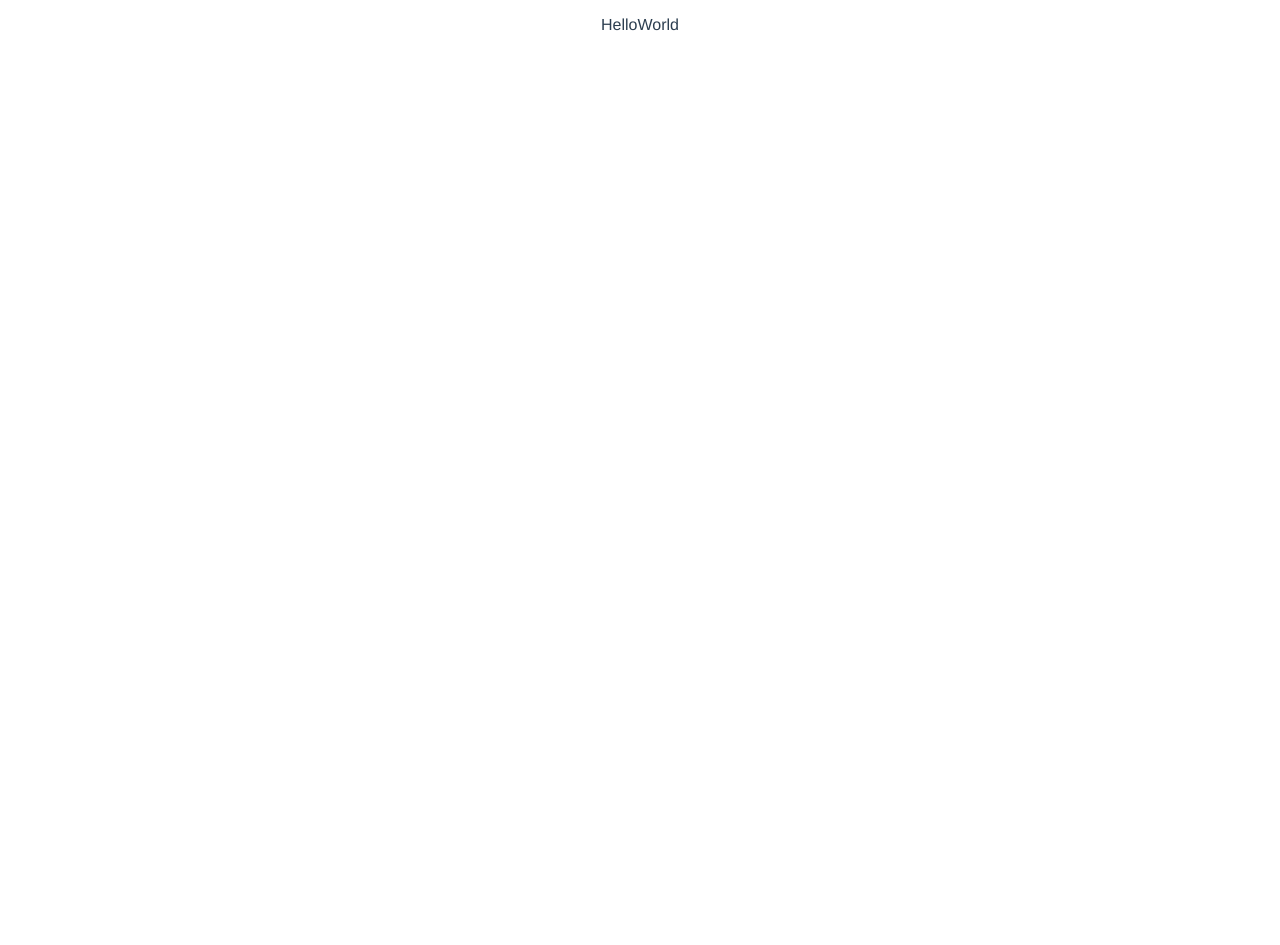
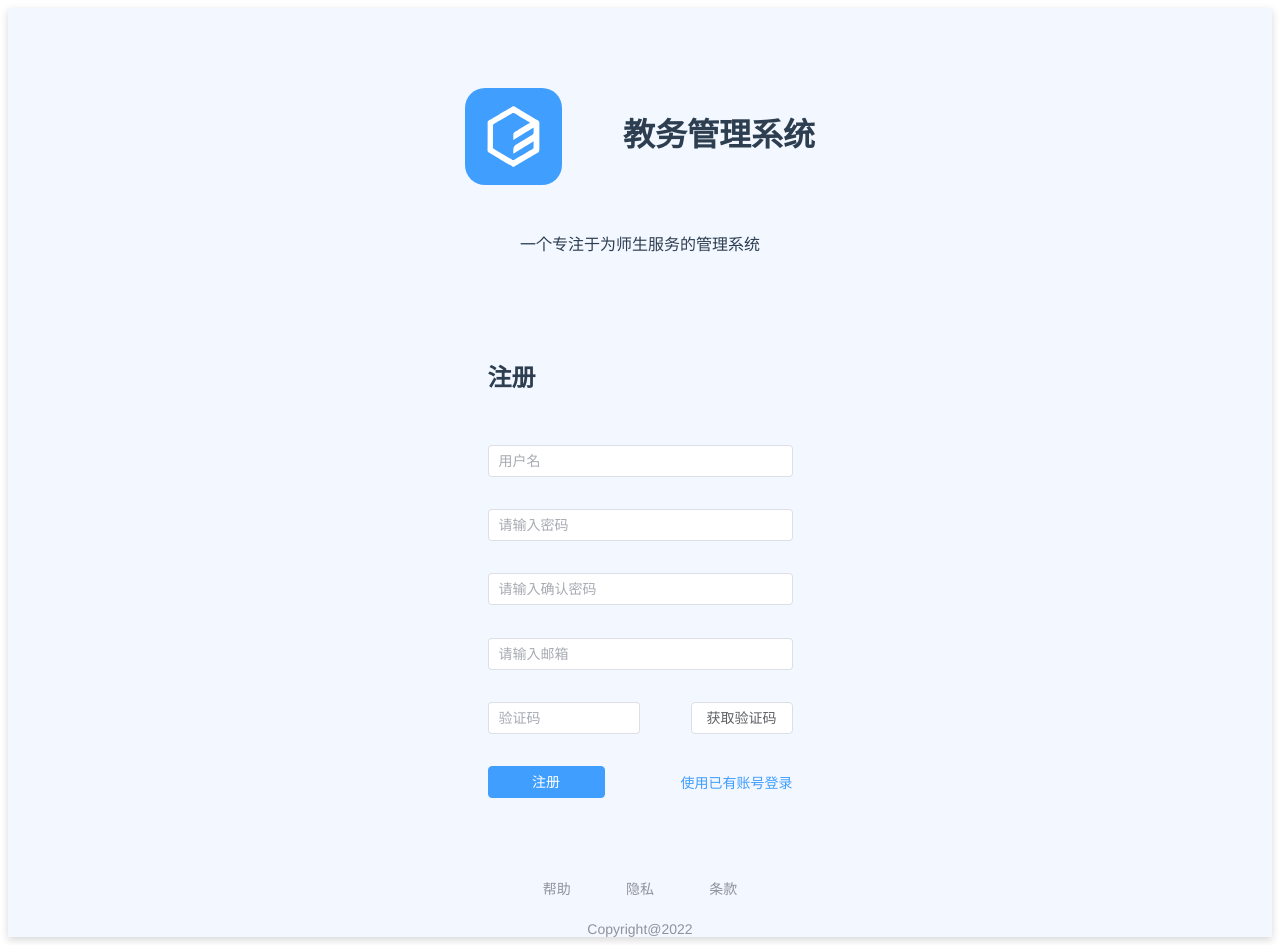
Before and after one commit to wljgithub/education-system-web, a Vue app: page /register in a window 1280 px wide. Before the commit the page ends 800 px from the top, so only its background shows below. Built offline with nearby package versions, Linux system fonts and the light colour scheme.

Commit message:
feat: 注册页面静态功能部分

```diff
--- a/package.json
+++ b/package.json
@@ -9,6 +9,7 @@
   },
   "dependencies": {
     "core-js": "^3.8.3",
+    "element-plus": "^2.2.12",
     "vue": "^3.2.13",
     "vue-router": "^4.0.3"
   },
@@ -20,7 +21,9 @@
     "@vue/cli-plugin-router": "~5.0.0",
     "@vue/cli-service": "~5.0.0",
     "eslint": "^7.32.0",
-    "eslint-plugin-vue": "^8.0.3"
+    "eslint-plugin-vue": "^8.0.3",
+    "sass": "^1.54.3",
+    "sass-loader": "^13.0.2"
   },
   "eslintConfig": {
     "root": true,
--- a/src/views/RegisterView.vue
+++ b/src/views/RegisterView.vue
@@ -1,13 +1,142 @@
 <template>
-  <p>HelloWorld</p>
+  <div class="body">
+    <div class="header">
+      <div class="title">
+        <img src="../assets/login-logo.svg" alt="logo" />
+        <h1>教务管理系统</h1>
+      </div>
+      <div class="desc">
+        <p>一个专注于为师生服务的管理系统</p>
+      </div>
+    </div>
+    <div class="main">
+      <div class="desc"><h2>注册</h2></div>
+      <div>
+        <el-input v-model="accountName" placeholder="用户名"></el-input>
+      </div>
+      <div>
+        <el-input
+          v-model="password"
+          placeholder="请输入密码"
+          type="password"
+          showpassword
+        ></el-input>
+      </div>
+      <div>
+        <el-input
+          v-model="passwordAgain"
+          placeholder="请输入确认密码"
+          type="password"
+          showpassword
+        ></el-input>
+      </div>
+      <div>
+        <el-input v-model="email" placeholder="请输入邮箱"></el-input>
+      </div>
+      <div id="verify-code">
+        <el-input
+          class="code-input"
+          v-model="verifyCode"
+          placeholder="验证码"
+        ></el-input>
+        <el-button class="code-button">获取验证码</el-button>
+      </div>
+      <div class="submit">
+        <el-button type="primary">注册</el-button>
+        <el-link type="primary">使用已有账号登录</el-link>
+      </div>
+    </div>
+    <div class="footer">
+      <div class="links">
+        <el-link type="info">帮助</el-link>
+        <el-link type="info">隐私</el-link>
+        <el-link type="info">条款</el-link>
+      </div>
+      <div class="copyright">
+        <el-link type="info">Copyright@2022</el-link>
+      </div>
+    </div>
+  </div>
 </template>
 
 <script>
-export default {
-
-}
+export default {};
 </script>
 
-<style>
-
+<style lang="scss">
+.body {
+  background: inherit;
+  background: rgba(224, 234, 255, 0.4);
+  box-shadow: 0px 3px 8px 0px rgba(0, 0, 0, 0.16);
+  display: flex;
+  flex-direction: column;
+  align-items: center;
+}
+.header {
+  margin-top: 80px;
+  width: 350px;
+  height: 170px;
+  display: flex;
+  flex-direction: column;
+  justify-content: space-between;
+  align-items: center;
+  .title {
+    width: 100%;
+    height: 115px;
+    display: flex;
+    justify-content: space-between;
+  }
+  .desc {
+    margin-top: 30px;
+  }
+}
+.main {
+  margin-top: 80px;
+  width: 305px;
+  height: 460px;
+  display: flex;
+  flex-direction: column;
+  justify-content: space-between;
+  div {
+    width: 100%;
+  }
+  h2 {
+    display: flex;
+    align-self: flex-start;
+  }
+  #verify-code {
+    display: flex;
+    justify-content: space-between;
+    .code-input {
+      width: 50%;
+    }
+    :code-button {
+      width: 30%;
+    }
+  }
+  .submit {
+    width: 100%;
+    display: flex;
+    justify-content: space-between;
+    align-items: center;
+    button {
+      width: 117px;
+    }
+  }
+}
+.footer {
+  margin-top: 80px;
+  width: 305px;
+  display: flex;
+  flex-direction: column;
+  justify-content: space-between;
+  .links {
+    display: flex;
+    width: 100%;
+    justify-content: space-evenly;
+  }
+  .copyright {
+    margin-top: 21px;
+  }
+}
 </style>
```
Also changed, not shown: src/main.js (+6 -4 lines), src/assets/login-logo.svg (added), 1 other file (tests, documents, lock files or other folders).
